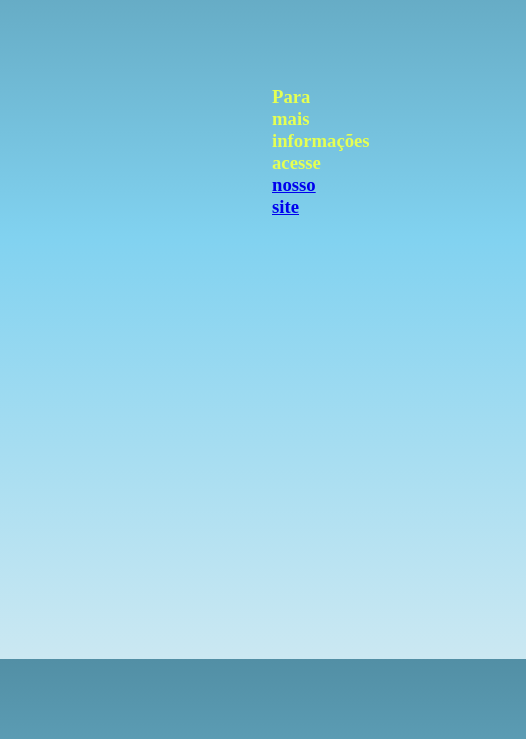
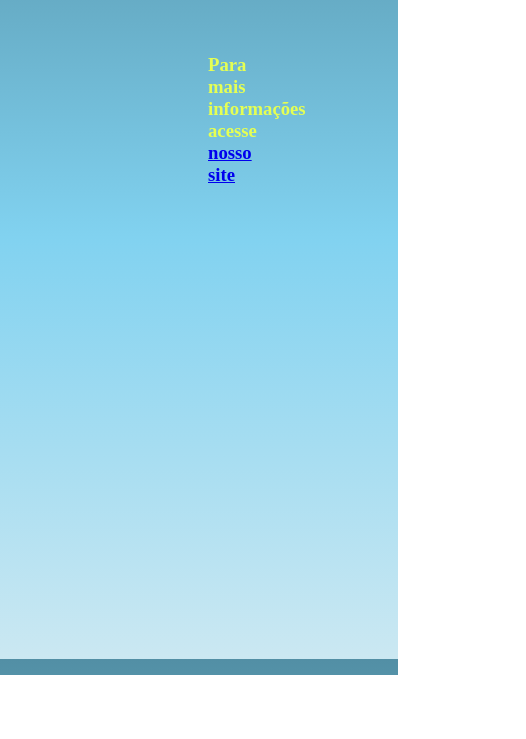
Before and after one commit to VianaGu/Projeto_estudarie, a plain HTML site: page docs/index.html in a window 390 px wide. Shown: the part 185-924 px from the top of the page, 526 px wide, since content can reach past the window. After the commit the page ends 860 px from the top, so only its background shows below. Drawn offline with Linux system fonts and the light colour scheme.

Commit message:
melhora a responsividade

```diff
--- a/docs/CSS.css
+++ b/docs/CSS.css
@@ -6,8 +6,9 @@
     width: 100vw;
     display: flex;
     flex-direction: column;
-    padding: 2rem 4rem;
 
+    align-content: center
+    ;
 
     color: rgba(229, 255, 83);
     background-attachment: fixed;
```
